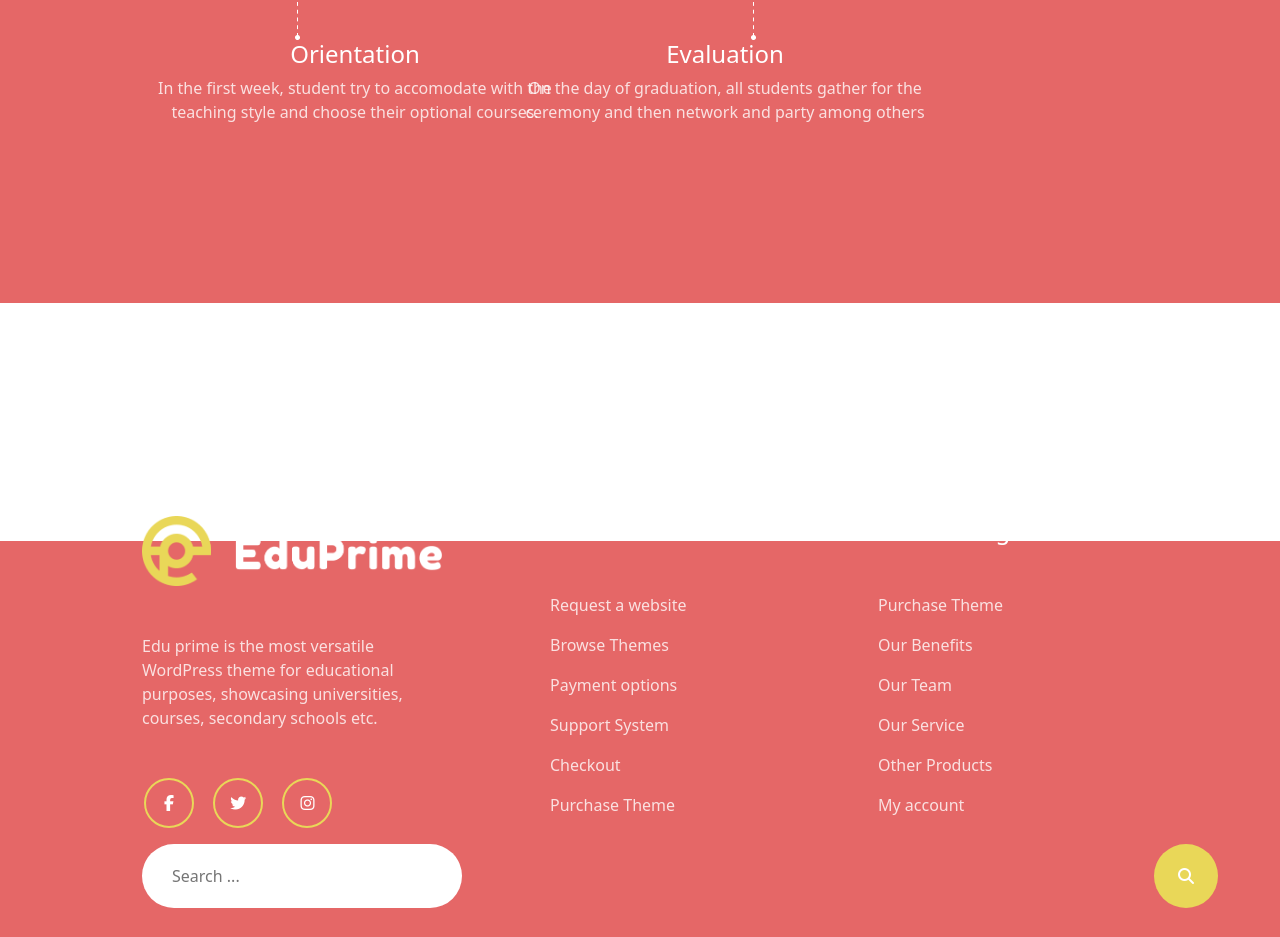
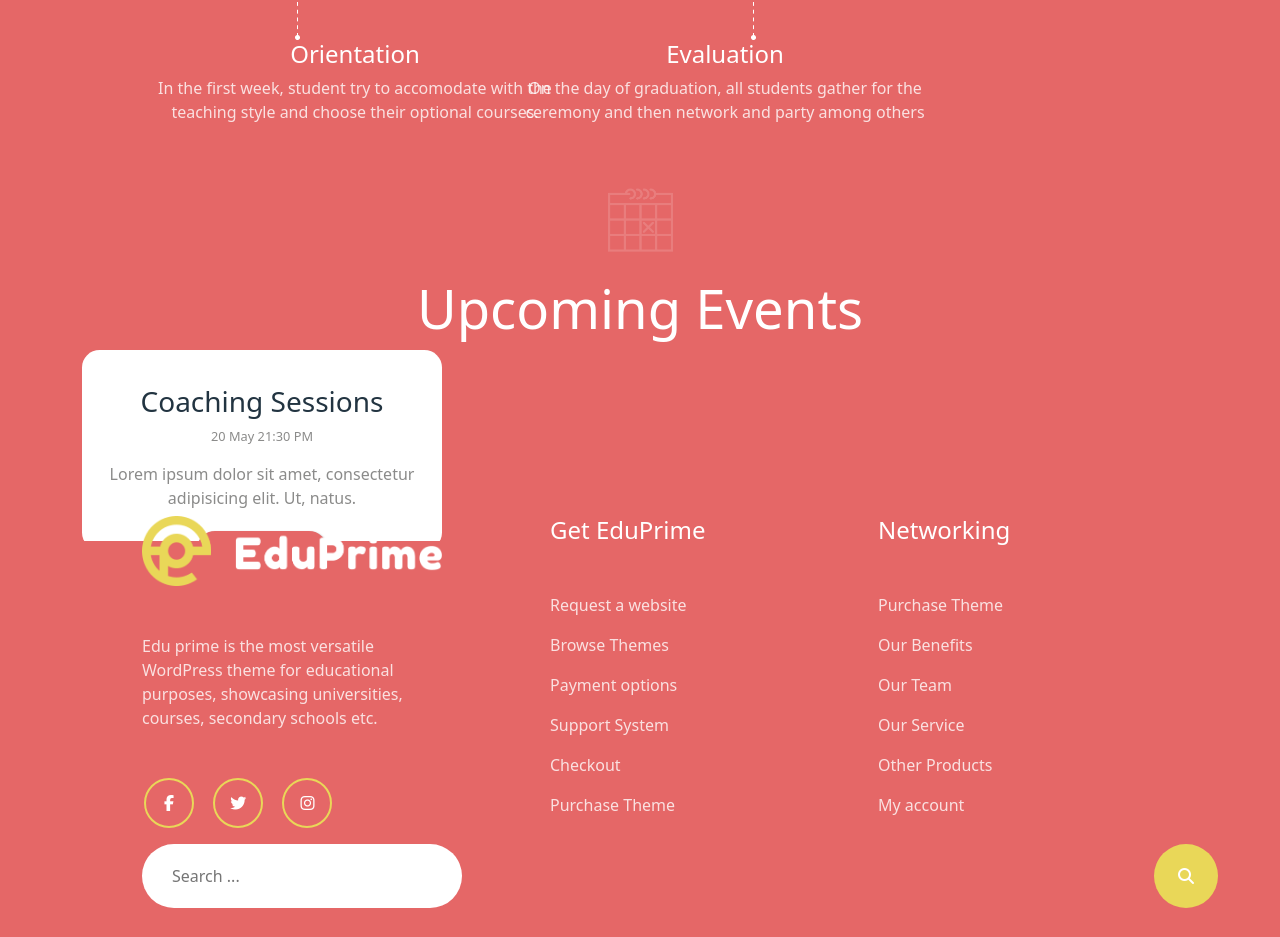
Before and after one commit to MarcoRomanohub/proj-html-vuejs, a Vue app: page / in a window 1280 px wide. Shown: the part 3459-4396 px from the top of the page. Built offline with nearby package versions, Linux system fonts and the light colour scheme.

Commit message:
[add] event card

```diff
--- a/src/components/partials/uniYear.vue
+++ b/src/components/partials/uniYear.vue
@@ -10,7 +10,7 @@
     <div class="container">
       <div class="title d-flex flex-column align-items-center ">
         <div class="icon mb-4"><img src="/public/edu/img/Clock-and-Bell.png" alt=""></div>
-        <h2>University Year</h2>
+        <h2 class="bg_red">University Year</h2>
       </div>
       <div class="timeline">
         <div class="top-text">
@@ -39,6 +39,26 @@
           </div>
         </div>
       </div>
+      <div class="title d-flex flex-column align-items-center ">
+        <div class="icon mb-4 mt-5 "><img src="/public/edu/img/upcoming-events-calendar-icon.png" alt=""></div>
+        <h2>Upcoming Events</h2>
+      </div>
+      <div class="row row-cols-3 events">
+        <div class="col">
+          <div class="card-event text-center d-flex flex-column align-items-center justify-content-center pt-5   ">
+            <h3>Coaching Sessions</h3>
+            <p class="date">
+              20 May 21:30 PM
+            </p>
+            <p>
+              Lorem ipsum dolor sit amet, consectetur adipisicing elit. Ut, natus.
+            </p>
+            <button class=" btn btn-secondary  ">+ Find More</button>
+          </div>
+        </div>
+        <div class="col"></div>
+        <div class="col"></div>
+      </div>
     </div>
 
 
@@ -48,10 +68,13 @@
 
  <style lang="scss" scoped>
   #uniYear{
-    height: 1000px;
+    height: 1500px;
     background-color: var(--primary-color);
     padding-top: 200px;
     color: white;
+    .bg_red{
+      background-color: rgba(203, 2, 2, 0.664)
+    }
     p{
       color: var(--white-text);
     }
@@ -61,7 +84,6 @@
       }
       h2{
         font-size: 3.4rem;
-        background-color: rgba(203, 2, 2, 0.664);
       }
     }
     .timeline{
@@ -83,5 +105,31 @@
         }
       }
     }
+    .events{
+      .card-event{
+        width: 360px;
+        height: 200px;
+        background-color: white;
+        border-radius: 1.1rem;
+        h3{
+          color: var(--blu-text);
+        }
+        p{
+          color: #8B8B8A;
+          &.date{
+            font-size: 0.8rem;
+          }
+        }
+        .btn{
+          box-shadow: 1px 1px 2px rgba(0, 0, 0, 0.4);
+          position: relative;
+          top: 5px;
+          border: none;
+          border-radius: 2rem;
+          width: 130px;
+          background-color: var(--primary-color);
+        }
+      }
+    }
   }
  </style>
```
